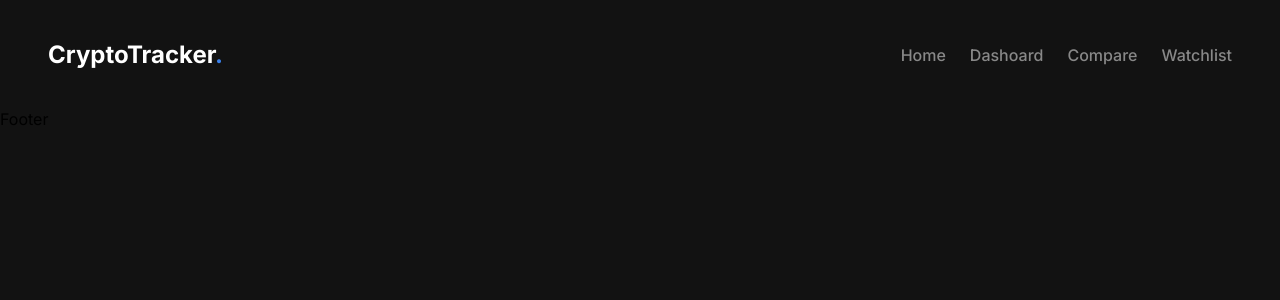
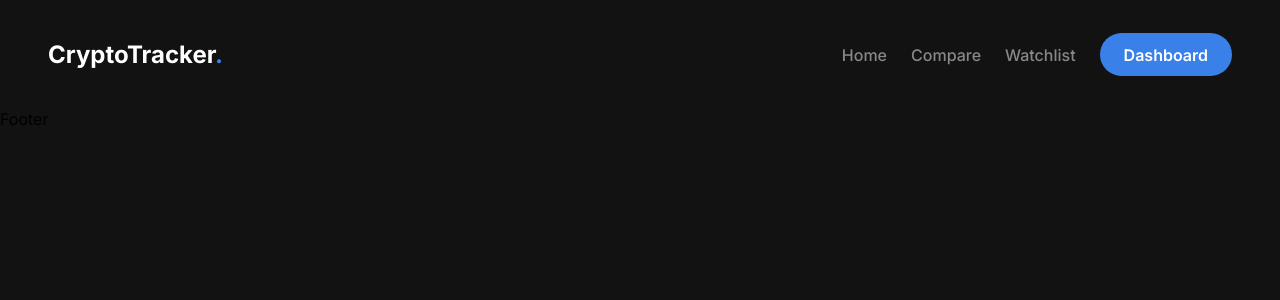
Before and after one commit to santmailo/cryptoTracker, a React app: page / in a window 1280 px wide. Shown: the top 300 px of the page. Built offline with nearby package versions, Linux system fonts and the light colour scheme; the HTML template or start-up script is replaced by a standard one.

Commit message:
Navbar ui is almost completed need to implement routes and functionality to the navbar

```diff
--- /dev/null
+++ b/src/components/Common/Button/index.jsx
@@ -0,0 +1,11 @@
+import './styles.css'
+
+
+// eslint-disable-next-line react/prop-types
+function Button({text,onClick , outlineBtn=false}) {
+  return (
+    <div className={outlineBtn ? "btn-outline" : "btn"} onClick={() => onClick()}>{text}</div>
+    )
+}
+
+export default Button;
--- /dev/null
+++ b/src/components/Common/Button/styles.css
@@ -0,0 +1,37 @@
+.btn{
+  color: var(--white);
+  background-color: var(--blue);
+  padding: 0.7rem 1.5rem;
+  border-radius: 3rem;
+  font-weight: 300;
+  min-width: 75px;
+  font-weight: 600;
+  cursor: pointer;
+  text-align: center;
+  text-transform: capitalize;
+}
+
+.btn:hover{
+  box-shadow: 5px 5px 10px rgba(58, 128, 233, 0.5);
+  background-color: var(--blue);
+  transition: all 0.3s;
+}
+
+.btn-outline{
+  text-align: center;
+  color: var(--white);
+  border: 2px solid var(--blue);
+  padding: 0.7rem 1.5rem;
+  border-radius: 3rem;
+  font-weight: 300;
+  font-weight: 600;
+  min-width: 75px;
+  cursor: pointer;
+  text-transform: capitalize;
+}
+
+.btn-outline:hover{
+  box-shadow: 5px 5px 10px rgba(58, 128, 233, 0.5);
+  background-color: var(--blue);
+  transition: all 0.3s;
+}
--- a/src/components/Common/Header/index.jsx
+++ b/src/components/Common/Header/index.jsx
@@ -1,6 +1,7 @@
 // import React from 'react'
 import './styles.css'
 import MobileMenu from './MobileMenu';
+import Button from '../Button';
 
 function Header() {
   return (
@@ -11,13 +12,13 @@
           <p className='link'>Home</p>
         </a>
         <a href='/'>
-          <p className='link'>Dashoard</p>
-        </a>
-        <a href='/'>
           <p className='link'>Compare</p>
         </a>
         <a href='/'>
           <p className='link'>Watchlist</p>
+        </a>
+        <a href='/'>
+          <Button text="Dashboard" onClick={() => console.log("clicked")} outlineBtn={false}/>
         </a>
       </div>
 
--- a/src/components/Common/Header/styles.css
+++ b/src/components/Common/Header/styles.css
@@ -37,6 +37,7 @@
 
 .mobile-drawer{
   display: none;
+  /* width: 40vw; */
 }
 
 
@@ -59,7 +60,7 @@
   }
 
   .mobile-menu-links{
-    width: 40vh;
+    width: 40vw;
     background: var(--black);
     height: 100vh;
     padding: 1.5rem;
```
